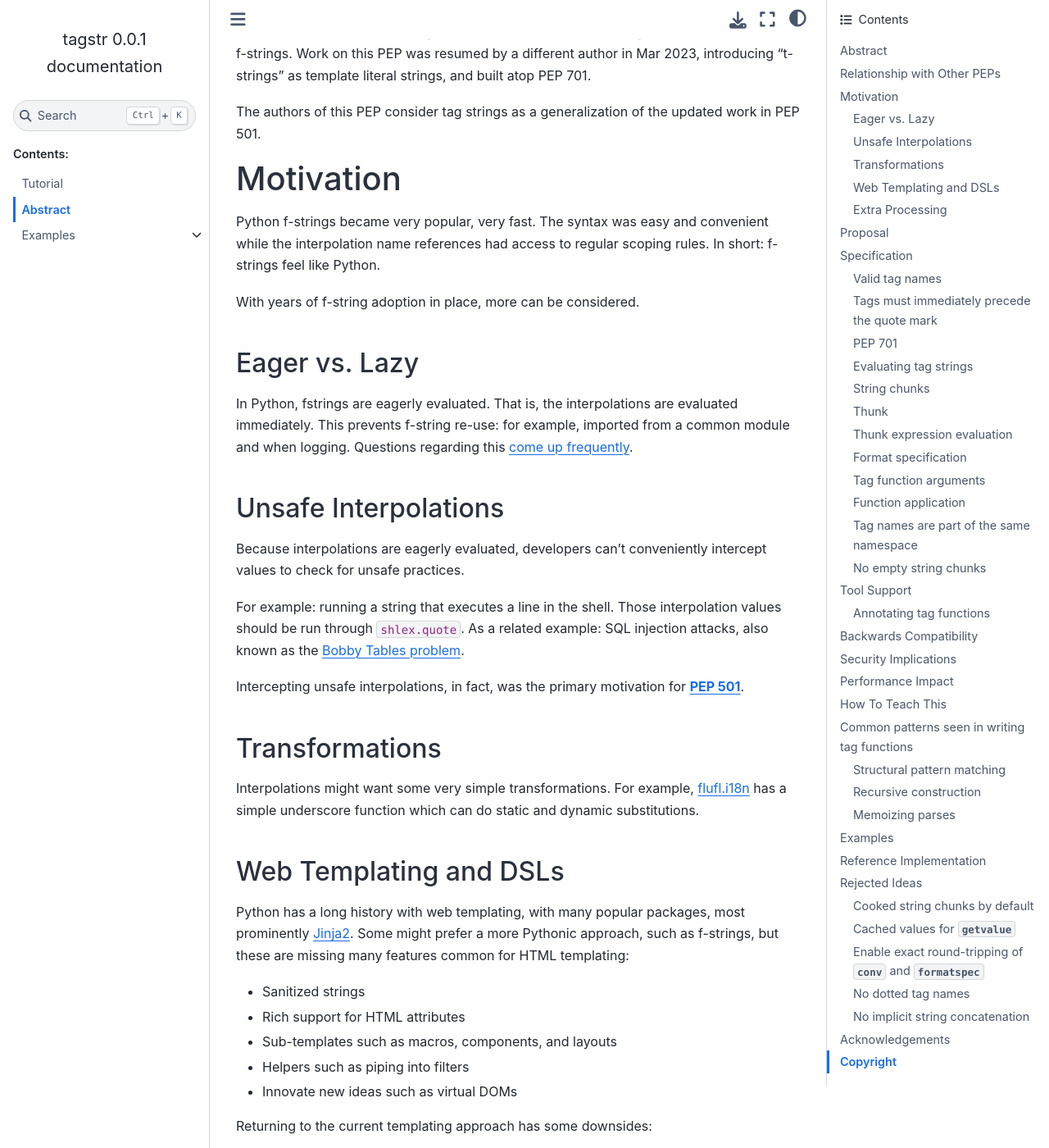
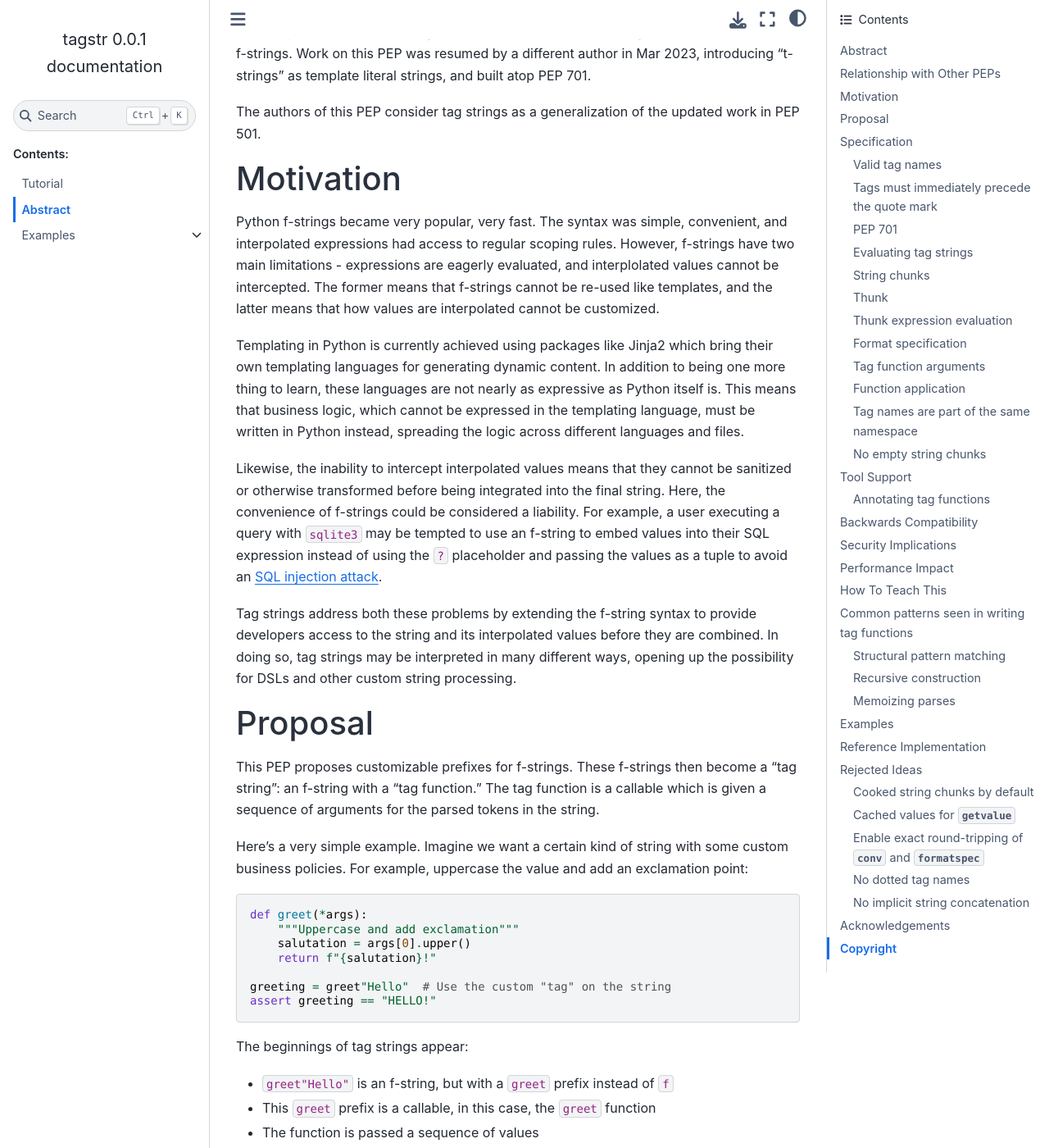
Before and after one commit to jimbaker/tagstr, a Sphinx documentation site: the page built from docs/pep.rst, in a window 1280 px wide and 1400 px high, scrolled down 438 px. Shown: the whole window at 82% size. Built offline with Sphinx 7.4.7 and the Sphinx Book theme 1.1.4, drawn with Linux system fonts in a browser that asks for light colours; some of the changed text lies outside the part shown.

Commit message:
condense motivation section into succinct paragraphs

```diff
--- a/docs/pep.rst
+++ b/docs/pep.rst
@@ -1,10 +1,10 @@
 Abstract
 ========
 
-This PEP introduces tag strings for custom, repeatable string processing.
-Tag strings are an extension to f-strings, with a custom function -- the "tag"
--- in place of the `f` prefix. This function can then provide rich features
-such as safety checks, lazy evaluation, DSLs such as web templating, and more.
+This PEP introduces tag strings for custom, repeatable string processing. Tag strings
+are an extension to f-strings, with a custom function -- the "tag" -- in place of the
+`f` prefix. This function can then provide rich features such as safety checks, lazy
+evaluation, domain specific languages (DSLs) for web templating, and more.
 
 Tag strings are similar to `JavaScript tagged templates <https://developer.mozilla.org/en-US/docs/Web/JavaScript/Reference/Template_literals#tagged_templates>`_
 and similar ideas in other languages.
@@ -28,75 +28,30 @@
 Motivation
 ==========
 
-Python f-strings became very popular, very fast. The syntax was easy and
-convenient while the interpolation name references had access to regular
-scoping rules. In short: f-strings feel like Python.
+Python f-strings became very popular, very fast. The syntax was simple, convenient, and
+interpolated expressions had access to regular scoping rules. However, f-strings have
+two main limitations - expressions are eagerly evaluated, and interplolated values
+cannot be intercepted. The former means that f-strings cannot be re-used like templates,
+and the latter means that how values are interpolated cannot be customized.
 
-With years of f-string adoption in place, more can be considered.
+Templating in Python is currently achieved using packages like Jinja2 which bring their
+own templating languages for generating dynamic content. In addition to being one more
+thing to learn, these languages are not nearly as expressive as Python itself is. This
+means that business logic, which cannot be expressed in the templating language, must be
+written in Python instead, spreading the logic across different languages and files.
 
-Eager vs. Lazy
---------------
+Likewise, the inability to intercept interpolated values means that they cannot be
+sanitized or otherwise transformed before being integrated into the final string. Here,
+the convenience of f-strings could be considered a liability. For example, a user
+executing a query with ``sqlite3`` may be tempted to use an f-string to embed values
+into their SQL expression instead of using the ``?`` placeholder and passing the values
+as a tuple to avoid an `SQL injection attack
+<https://en.wikipedia.org/wiki/SQL_injection>`__.
 
-In Python, fstrings are eagerly evaluated. That is, the interpolations are
-evaluated immediately. This prevents f-string re-use: for example, imported
-from a common module and when logging. Questions regarding this `come up
-frequently <https://stackoverflow.com/questions/71189844/can-i-delay-evaluation-of-the-python-expressions-in-my-f-string>`_.
-
-Unsafe Interpolations
----------------------
-
-Because interpolations are eagerly evaluated, developers can't conveniently
-intercept values to check for unsafe practices.
-
-For example: running a string that executes a line in the shell. Those
-interpolation values should be run through ``shlex.quote``. As a related
-example: SQL injection attacks, also known as the
-`Bobby Tables problem <https://xkcd.com/327/>`_.
-
-Intercepting unsafe interpolations, in fact, was the primary motivation for :pep:`501`.
-
-Transformations
----------------
-
-Interpolations might want some very simple transformations. For example,
-`flufl.i18n <https://flufli18n.readthedocs.io/en/stable/using.html#substitutions-and-placeholders>`_
-has a simple underscore function which can do static and dynamic substitutions.
-
-Web Templating and DSLs
------------------------
-
-Python has a long history with web templating, with many popular packages,
-most prominently `Jinja2 <https://pypi.org/project/Jinja2/>`_. Some might
-prefer a more Pythonic approach, such as f-strings, but these are missing
-many features common for HTML templating:
-
-- Sanitized strings
-- Rich support for HTML attributes
-- Sub-templates such as macros, components, and layouts
-- Helpers such as piping into filters
-- Innovate new ideas such as virtual DOMs
-
-Returning to the current templating approach has some downsides:
-
-- Non-Pythonic syntax
-- Alternative scoping rules and syntax for sharing/importing
-- Unable to use common Python tooling (linting, formatting, typing)
-
-Templating is a subset of general support for working with domain-specific
-languages (DSLs). With this PEP, regular Python f-string semantics can be
-passed to another function for postprocessing into new, specific semantics.
-
-As DSLs become an alternative to templating, the combination can be powerful.
-For example, Markdown and reStructured Text "files" can be a combination of
-text, processing, and interpolation logic. This idea is popularized in the
-`MDX project <https://mdxjs.com>`_.
-
-Extra Processing
-----------------
-
-When functions can be combined with strings and interpolation, the door opens
-for custom and innovative extra processing. As an example, memoization and
-transparent caching.
+Tag strings address both these problems by extending the f-string syntax to provide
+developers access to the string and its interpolated values before they are combined. In
+doing so, tag strings may be interpreted in many different ways, opening up the
+possibility for DSLs and other custom string processing.
 
 Proposal
 ========
```
